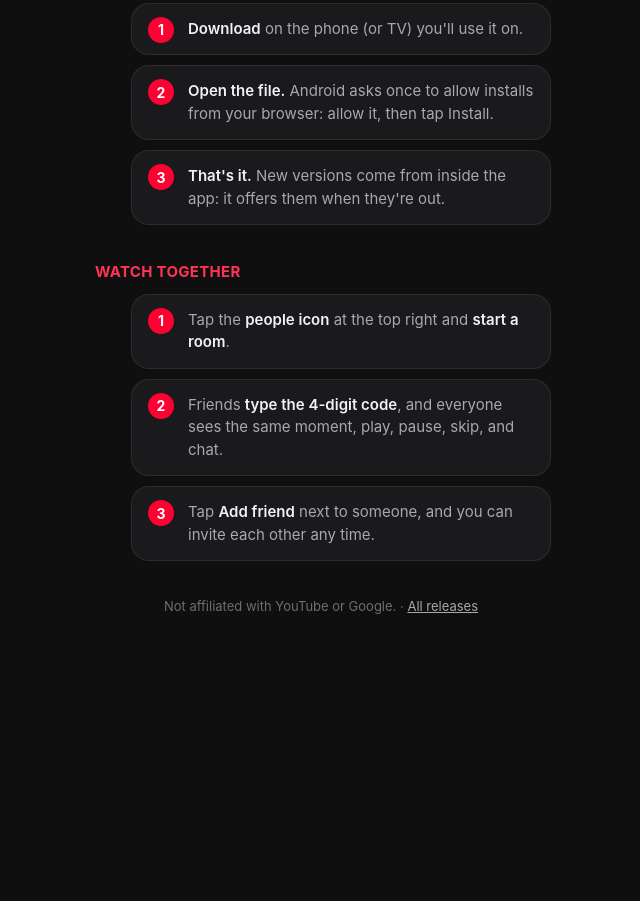
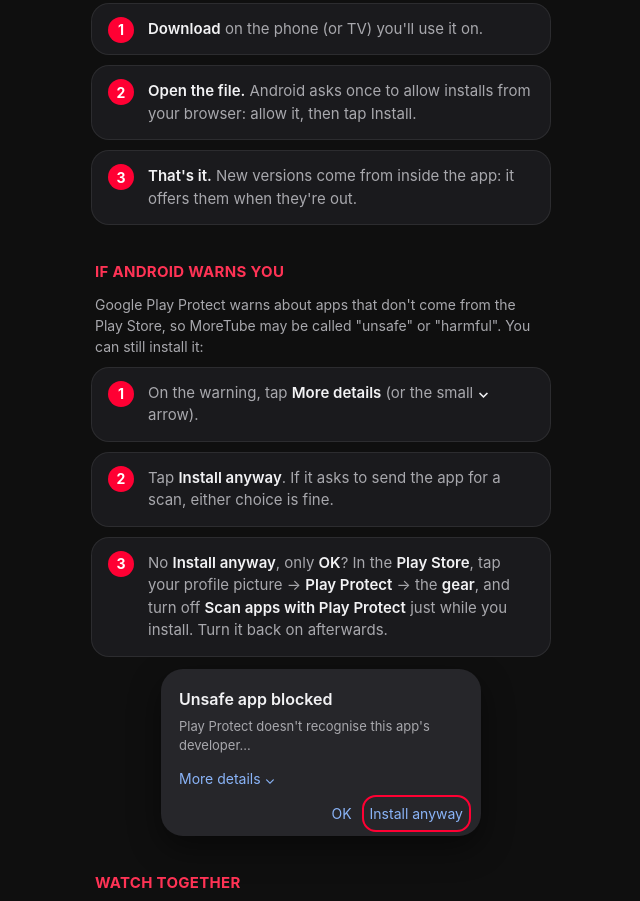
Before and after one commit to chahatdeep/my-apps, a plain HTML site: page index.html in a window 1280 px wide. Shown: the part 638-1539 px from the top of the page, without its empty margins (319-959 px from the left). Before the commit the page ends 1319 px from the top, so only its background shows below. Drawn offline with Linux system fonts and the light colour scheme.

Commit message:
Install page: what to do when Play Protect warns

```diff
--- a/index.html
+++ b/index.html
@@ -26,10 +26,17 @@
   .btn { background:var(--red); color:#fff; text-decoration:none; font-weight:600; font-size:15px; padding:11px 18px; border-radius:999px; white-space:nowrap; transition:transform .15s, background .2s; }
   .btn:hover { background:var(--red2); } .btn:active { transform:scale(.95); }
   h2 { font-size:15px; color:var(--red2); margin:36px 4px 10px; letter-spacing:.02em; }
-  ol { list-style:none; counter-reset:s; display:grid; gap:10px; }
+  ol { list-style:none; padding:0; counter-reset:s; display:grid; gap:10px; }
   ol li { counter-increment:s; background:var(--card); border:1px solid var(--line); border-radius:18px; padding:14px 16px 14px 56px; position:relative; color:var(--dim); font-size:15px; }
   ol li::before { content:counter(s); position:absolute; left:16px; top:13px; width:26px; height:26px; border-radius:50%; background:var(--red); color:#fff; font-weight:700; font-size:14px; display:grid; place-items:center; }
   ol li b { color:var(--text); font-weight:600; }
+  .note { color:var(--dim); font-size:14px; margin:0 4px 10px; }
+  .mock { margin:12px auto 0; max-width:320px; background:#26262a; border-radius:22px; padding:18px 18px 12px; box-shadow:0 12px 32px rgba(0,0,0,.45); }
+  .mock-t { font-weight:600; font-size:16px; }
+  .mock-s { color:var(--dim); font-size:13px; margin-top:6px; }
+  .mock-d { color:#8ab4f8; font-size:14px; margin-top:12px; }
+  .mock-b { display:flex; justify-content:flex-end; gap:18px; margin-top:14px; font-size:14px; color:#8ab4f8; }
+  .mock-b .hi { outline:2px solid var(--red); outline-offset:6px; border-radius:6px; }
   .feat { display:flex; flex-wrap:wrap; gap:8px; justify-content:center; margin-top:18px; }
   .feat span { border:1px solid var(--line); border-radius:999px; padding:6px 12px; font-size:13px; color:var(--dim); }
   footer { text-align:center; color:#6e6e73; font-size:13px; margin-top:36px; }
@@ -73,6 +80,20 @@
     <li><b>That's it.</b> New versions come from inside the app: it offers them when they're out.</li>
   </ol>
 
+  <h2>IF ANDROID WARNS YOU</h2>
+  <p class="note">Google Play Protect warns about apps that don't come from the Play Store, so MoreTube may be called "unsafe" or "harmful". You can still install it:</p>
+  <ol>
+    <li>On the warning, tap <b>More details</b> (or the small <b>&#8964;</b> arrow).</li>
+    <li>Tap <b>Install anyway</b>. If it asks to send the app for a scan, either choice is fine.</li>
+    <li>No <b>Install anyway</b>, only <b>OK</b>? In the <b>Play Store</b>, tap your profile picture → <b>Play Protect</b> → the <b>gear</b>, and turn off <b>Scan apps with Play Protect</b> just while you install. Turn it back on afterwards.</li>
+  </ol>
+  <div class="mock" aria-hidden="true">
+    <div class="mock-t">Unsafe app blocked</div>
+    <div class="mock-s">Play Protect doesn't recognise this app's developer…</div>
+    <div class="mock-d">More details <span>&#8964;</span></div>
+    <div class="mock-b"><span>OK</span><span class="hi">Install anyway</span></div>
+  </div>
+
   <h2>WATCH TOGETHER</h2>
   <ol>
     <li>Tap the <b>people icon</b> at the top right and <b>start a room</b>.</li>
@@ -85,7 +106,7 @@
 <script>
   // always the newest build: the same version files the apps check for updates
   [['phone', 'moretube'], ['tv', 'moretube-tv']].forEach(function (p) {
-    fetch('https://raw.githubusercontent.com/chahatdeep/my-apps/main/' + p[1] + '/version.json?t=' + Date.now())
+    fetch('https://chahatdeep.github.io/my-apps/' + p[1] + '/version.json?t=' + Date.now())
       .then(function (r) { return r.json(); })
       .then(function (j) {
         document.getElementById(p[0]).href = j.apk;
```
